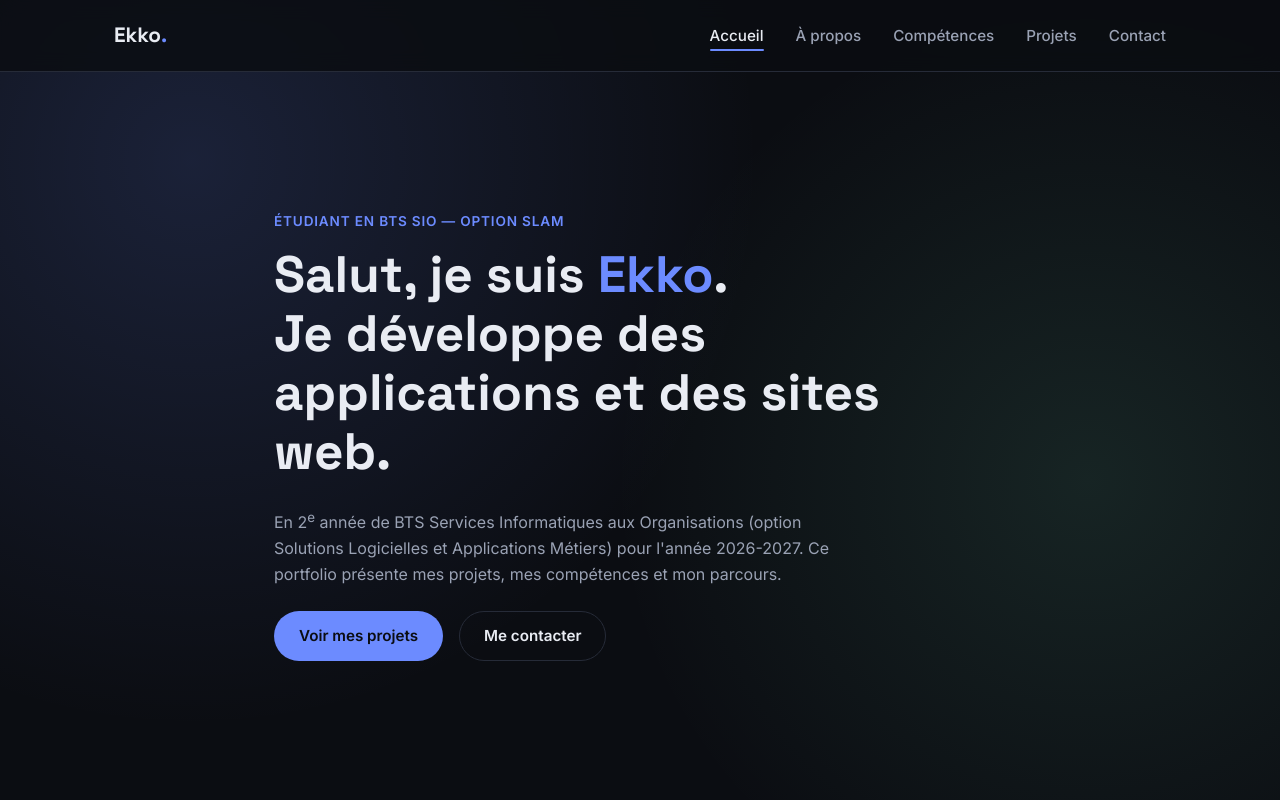
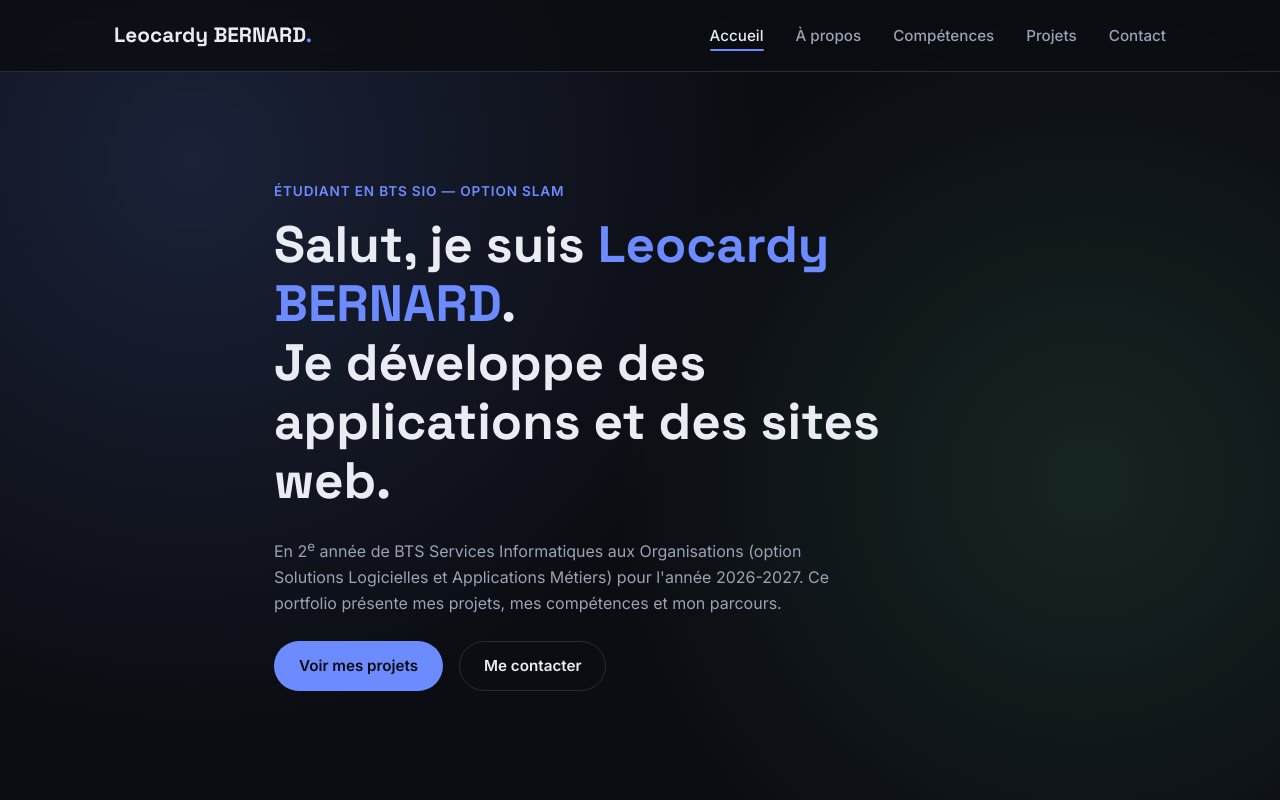
Before and after one commit to Leocardy-BERNARD/Porfo-leocardy, a plain HTML site: page index.html in a window 1280 px wide. Shown: the top 800 px of the page. Drawn offline with Linux system fonts and the light colour scheme.

Commit message:
Remplacement du pseudo par le vrai nom

```diff
--- a/index.html
+++ b/index.html
@@ -3,8 +3,8 @@
 <head>
   <meta charset="UTF-8" />
   <meta name="viewport" content="width=device-width, initial-scale=1.0" />
-  <title>Ekko — Portfolio Développeur</title>
-  <meta name="description" content="Portfolio d'Ekko, étudiant en BTS SIO option SLAM — projets, compétences et contact." />
+  <title>Leocardy BERNARD — Portfolio Développeur</title>
+  <meta name="description" content="Portfolio d'Leocardy BERNARD, étudiant en BTS SIO option SLAM — projets, compétences et contact." />
 
   <!-- Police (Google Fonts) -->
   <link rel="preconnect" href="https://fonts.googleapis.com">
@@ -19,7 +19,7 @@
   <!-- ===== HEADER / NAVIGATION ===== -->
   <header class="site-header" id="header">
     <div class="container header-inner">
-      <a href="#accueil" class="logo">Ekko<span class="dot">.</span></a>
+      <a href="#accueil" class="logo">Leocardy BERNARD<span class="dot">.</span></a>
 
       <nav class="nav" id="nav">
         <ul class="nav-list">
@@ -42,7 +42,7 @@
     <section id="accueil" class="hero">
       <div class="container hero-inner">
         <p class="eyebrow">Étudiant en BTS SIO — option SLAM</p>
-        <h1>Salut, je suis <span class="accent">Ekko</span>.<br>Je développe des applications et des sites web.</h1>
+        <h1>Salut, je suis <span class="accent">Leocardy BERNARD</span>.<br>Je développe des applications et des sites web.</h1>
         <p class="hero-text">
           En 2<sup>e</sup> année de BTS Services Informatiques aux Organisations (option Solutions Logicielles
           et Applications Métiers) pour l'année 2026-2027. Ce portfolio présente mes projets, mes compétences
@@ -235,7 +235,7 @@
   <!-- ===== FOOTER ===== -->
   <footer class="site-footer">
     <div class="container footer-inner">
-      <p>&copy; <span id="year"></span> Ekko. Codé avec HTML, CSS &amp; JavaScript.</p>
+      <p>&copy; <span id="year"></span> Leocardy BERNARD. Codé avec HTML, CSS &amp; JavaScript.</p>
       <button id="back-to-top" class="back-to-top" aria-label="Retour en haut">↑</button>
     </div>
   </footer>
```
